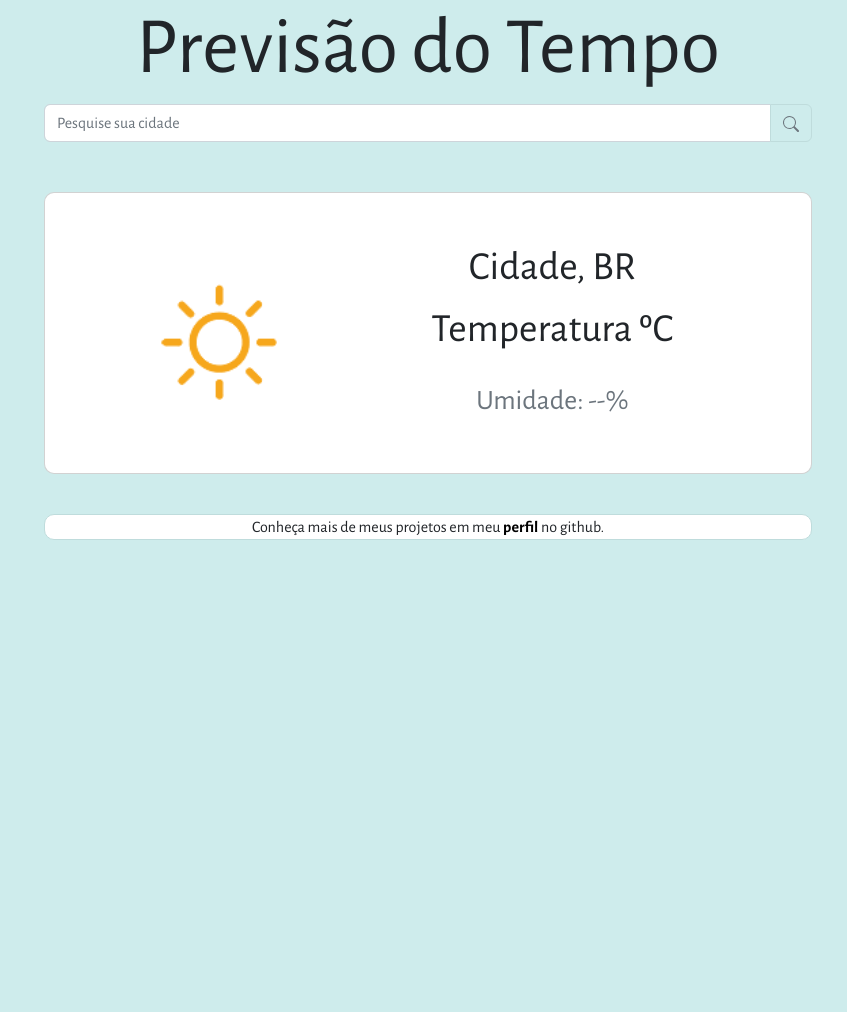
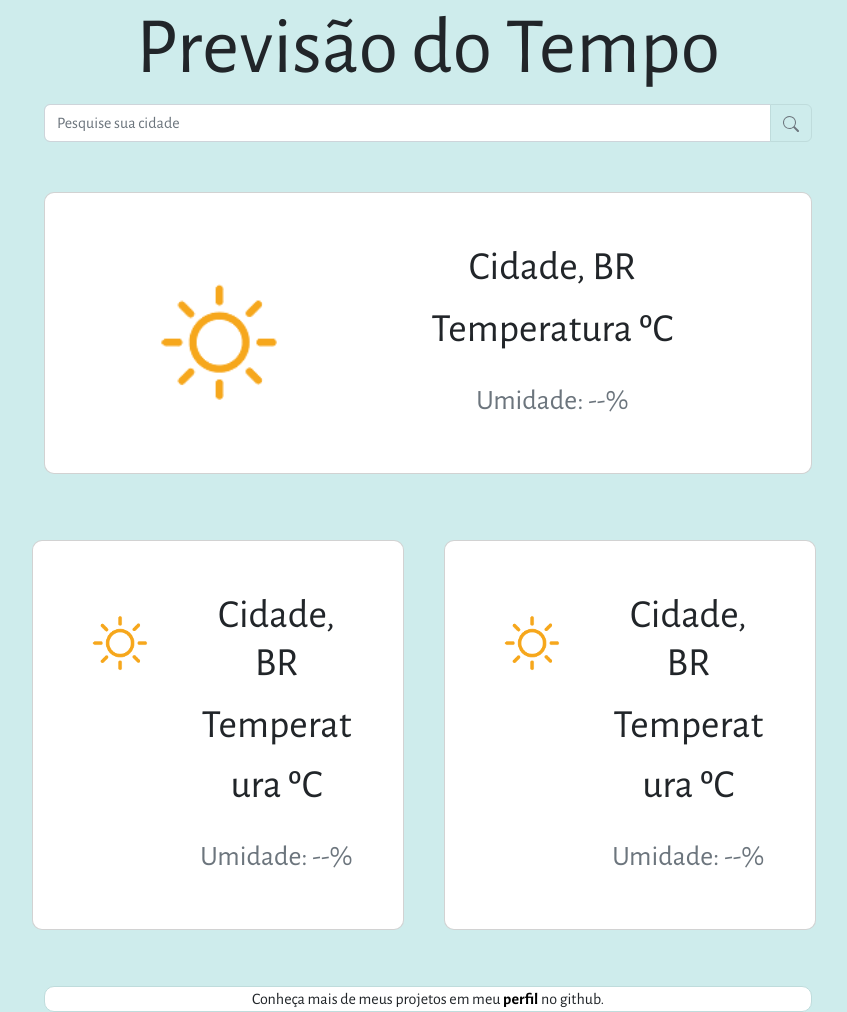
Before and after one commit to johnnysat/weather-app, a plain HTML site: page index.html in a window 1280 px wide. Shown: the whole page, without its empty margins (212-1059 px from the left). Before the commit the page ends 800 px from the top, so only its background shows below. Drawn offline with nearby package versions, Linux system fonts and the light colour scheme.

Commit message:
Adicionando um grid com outras cidades

```diff
--- a/index.html
+++ b/index.html
@@ -41,6 +41,42 @@
           </div>
         </div>
       </div>
+
+      <section class="row other_citys">
+        <div class="card mb-3 card_weather g-col-0">
+          <div class="row g-0">
+            <div class="col-md-4">
+              <img src="/icons/01d.png" class="img-fluid rounded-start" id="img_temp" alt="...">
+            </div>
+            <div class="col-md-8">
+              <div class="card-body m-4">
+                <h5 class="card-title fs-1 text-center" id="city_name">Cidade, BR</h5>
+                <p class="card-text fs-1 text-center" id="city_temp">Temperatura <span id="temp_c">ºC</span></p>
+                <p class="card-text fs-2 text-center">
+                  <small class="text-muted">Umidade: <span id="temp_umidade">--%</span>
+                  </small></p>
+              </div>
+            </div>
+          </div>
+        </div>
+
+        <div class="card mb-3 card_weather g-col-6">
+          <div class="row g-0">
+            <div class="col-md-4">
+              <img src="/icons/01d.png" class="img-fluid rounded-start" id="img_temp" alt="...">
+            </div>
+            <div class="col-md-8">
+              <div class="card-body m-4">
+                <h5 class="card-title fs-1 text-center" id="city_name">Cidade, BR</h5>
+                <p class="card-text fs-1 text-center" id="city_temp">Temperatura <span id="temp_c">ºC</span></p>
+                <p class="card-text fs-2 text-center">
+                  <small class="text-muted">Umidade: <span id="temp_umidade">--%</span>
+                  </small></p>
+              </div>
+            </div>
+          </div>
+        </div>
+      </section>
     </main>
 
   </body>
--- a/script.js
+++ b/script.js
@@ -1,6 +1,7 @@
 const api = {
   key: '9420c587001998ce8f388bc3675e0525',
   base: 'https://api.openweathermap.org/data/2.5/',
+  lang: 'pt-br'
 }
 
 const cityName = document.querySelector('#city_name');
@@ -12,13 +13,14 @@ const searchButton = document.querySelector('.btn');
 
 //Capturando API
 const getWeatherData = async (city) => {
-  const apiWeatherURL = `${api.base}weather?q=${city}&units=metric&appid=${api.key}&lang=pt_br`
+  const apiWeatherURL = `${api.base}weather?q=${city}&units=metric&appid=${api.key}&${api.lang}`
 
   const res = await fetch(apiWeatherURL);
   const data = await res.json();
 
   return data;
 };
+
 
 const showWeatherData = async (city) => {
   const data = await getWeatherData(city);
--- a/style.css
+++ b/style.css
@@ -90,4 +90,14 @@ footer a {
     margin-top: 50px;
     margin-left: 30%;
   }
+
+  .other_citys .card_weather{
+    width: 47%;
+    column-gap: 10px;
+  }
+
+  .other_citys .card_weather:first-child {
+    margin-right: 5%;
+  }
+
 }
```
